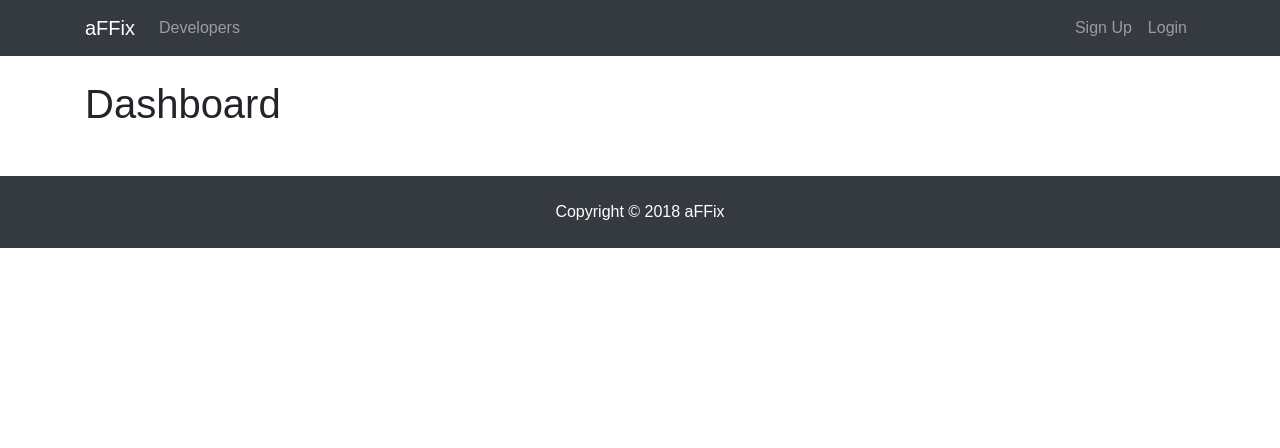
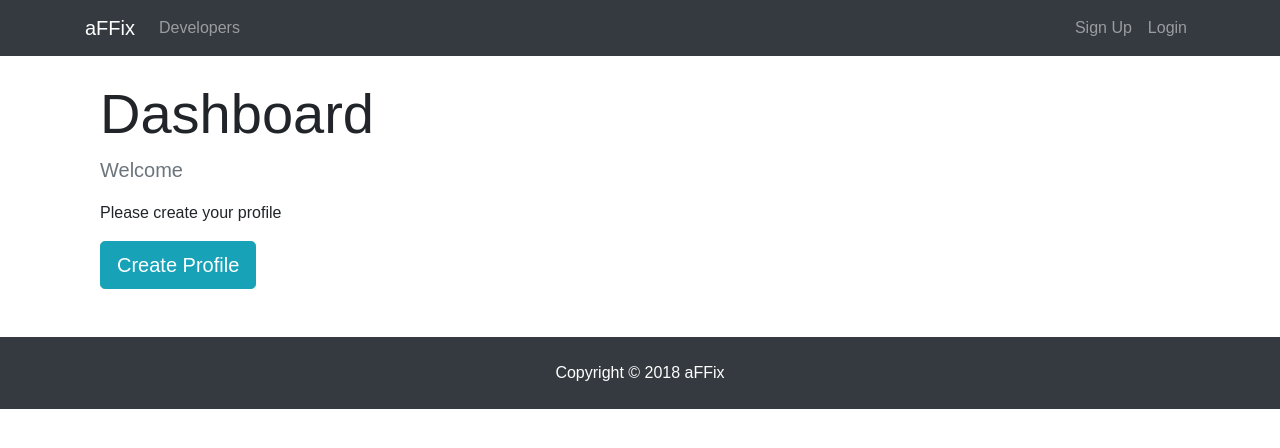
Before and after one commit to Mesgin/Affix-react-redux-node, a React (Create React App) app in the folder client/: page /dashboard in a window 1280 px wide. Shown: the top 448 px of the page. Built offline with nearby package versions, Linux system fonts and the light colour scheme; no server answers.

Commit message:
spinner component - add dashboard

```diff
--- /dev/null
+++ b/client/src/components/common/Spinner.js
@@ -0,0 +1,20 @@
+import React from 'react'
+// import spinner from './spinner.gif'
+
+// export default () => {
+//   return (
+//     <div>
+//       <img
+//       src={spinner}
+//       alt="Loading..."
+//       style={{width: '200px', margin: 'auto', display: 'block'}} />
+//     </div>
+//   )
+// }
+export default () => {
+  return (
+    <div>
+     <svg style={{width: '50px' , margin: 'auto', marginTop: '50px', display:'block'}} xmlns="http://www.w3.org/2000/svg" viewBox="0 0 128 128" ><g><path d="M75.4 126.63a11.43 11.43 0 0 1-2.1-22.65 40.9 40.9 0 0 0 30.5-30.6 11.4 11.4 0 1 1 22.27 4.87h.02a63.77 63.77 0 0 1-47.8 48.05v-.02a11.38 11.38 0 0 1-2.93.37z" fill="#0687cc"/><animateTransform attributeName="transform" type="rotate" from="0 64 64" to="360 64 64" dur="1200ms" repeatCount="indefinite"></animateTransform></g></svg>
+    </div>
+  )
+}
--- a/client/src/components/dashboard/Dashboard.js
+++ b/client/src/components/dashboard/Dashboard.js
@@ -1,24 +1,61 @@
 import React, { Component } from 'react'
+import { Link } from 'react-router-dom'
 import { connect } from 'react-redux'
 import PropTypes from 'prop-types'
 import { getCurrentProfile } from '../../actions/profileActions'
+import Spinner from '../common/Spinner'
 
 class Dashboard extends Component {
-  componentDidMount(){
+  componentDidMount() {
     this.props.getCurrentProfile()
   }
   render() {
+    const { user } = this.props.auth
+    const { profile, loading } = this.props.profile
+
+    let dashboarContent;
+    if (!profile || loading) {
+      dashboarContent = <Spinner />
+    } else {
+      if (Object.keys(profile) > 0) {
+        dashboarContent = <h1>Profile</h1>
+      } else {
+        dashboarContent = (
+          <div>
+            <p className="lead text-muted">Welcome {user.name}</p>
+            <p>Please create your profile</p>
+            <Link to="/create-profile" className="btn btn-lg btn-info">
+              Create Profile
+            </Link>
+          </div>
+          )
+      }
+    }
+
     return (
-      <div>
-        <h1>Dashboard </h1>
+      <div className="dashboard">
+        <div className="container">
+          <div className="row">
+            <div className="col-md-12">
+              <h1 className="display-4">Dashboard</h1>
+              {dashboarContent}
+            </div>
+          </div>
+        </div>
       </div>
     )
   }
 }
 
+Dashboard.propTypes = {
+  getCurrentProfile: PropTypes.func.isRequired,
+  auth: PropTypes.object.isRequired,
+  profile: PropTypes.object.isRequired,
+}
+
 const mapStateToProps = state => ({
-  profile: state.profile,
-  loading: state.loading
+  auth: state.auth,
+  profile: state.profile
 })
 
-export default connect(mapStateToProps,{ getCurrentProfile })(Dashboard)
+export default connect(mapStateToProps, { getCurrentProfile })(Dashboard)
```
